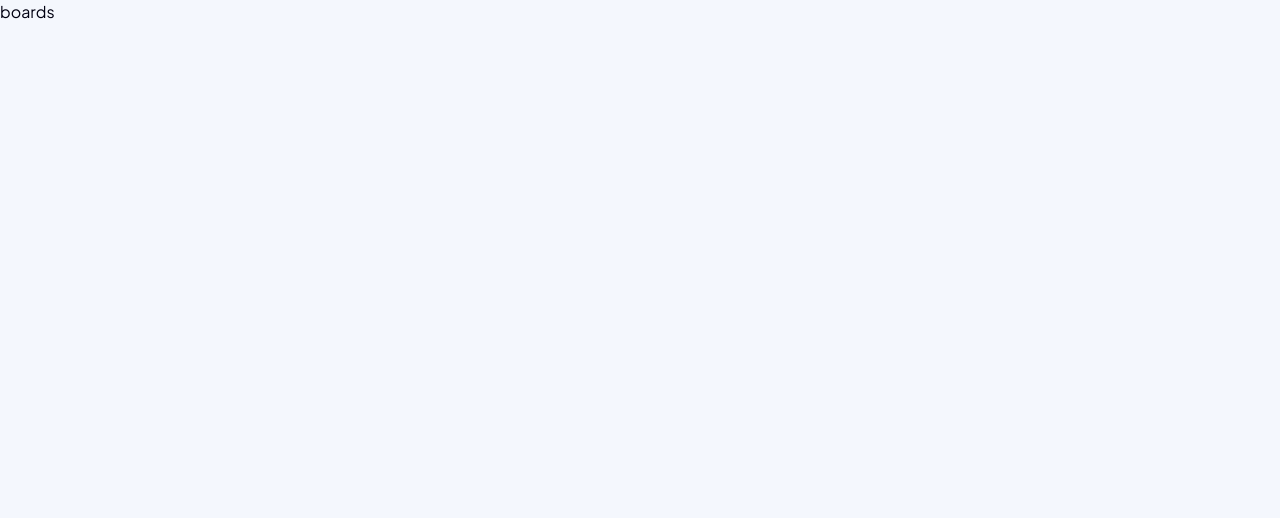
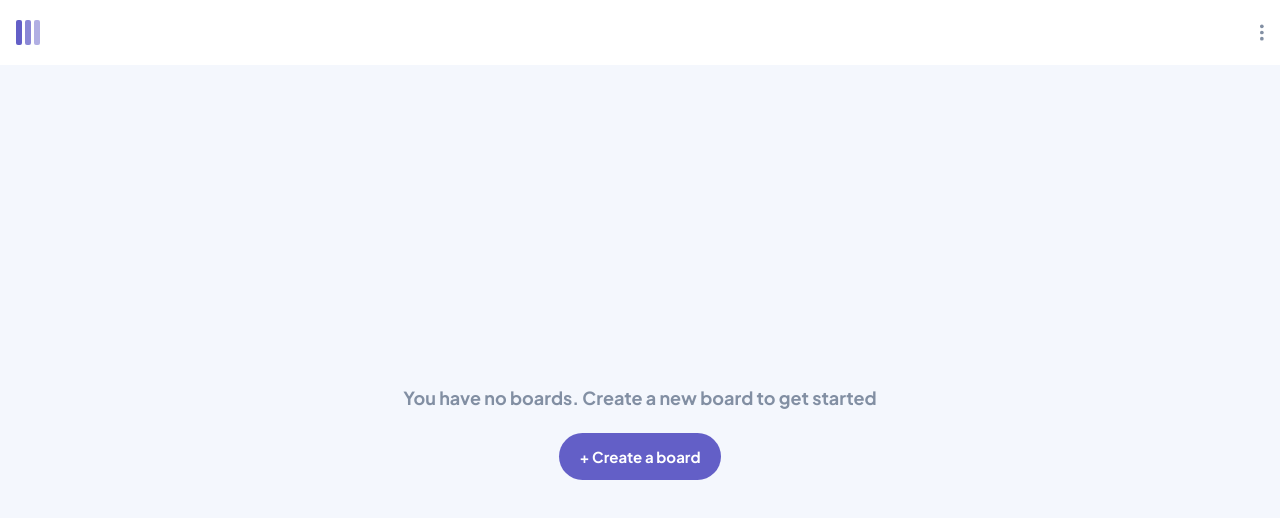
Before and after one commit to Newpoki/frontendmentor-kanban, a Next.js app: page /boards in a window 1280 px wide. Shown: the top 518 px of the page. Built offline with nearby package versions, Linux system fonts and the light colour scheme.

Commit message:
feat: base of boards page

```diff
--- /dev/null
+++ b/app/boards/layout.tsx
@@ -0,0 +1,19 @@
+import LogoKanban from '@/public/assets/logo-kanban.svg';
+import VerticalDots from '@/public/assets/vertical-dots.svg';
+
+type Props = {
+    children: React.ReactNode;
+};
+
+export default function BoardsLayout({ children }: Props) {
+    return (
+        <div className="flex flex-1 flex-col">
+            <header className="flex justify-between bg-white px-4 py-5">
+                <LogoKanban className="w-6" />
+                <VerticalDots className="w-1 text-grey500" />
+            </header>
+
+            <div className="flex flex-1 flex-col px-4 py-6">{children}</div>
+        </div>
+    );
+}
--- a/app/boards/page.tsx
+++ b/app/boards/page.tsx
@@ -1,7 +1,9 @@
+import { NoBoards } from './no-boards';
+
 export default function Boards() {
     return (
-        <main>
-            <div>boards</div>
+        <main className="flex flex-1 flex-col">
+            <NoBoards />
         </main>
     );
 }
```
Also changed, not shown: public/assets/logo-kanban.svg (added), public/assets/vertical-dots.svg (added).
